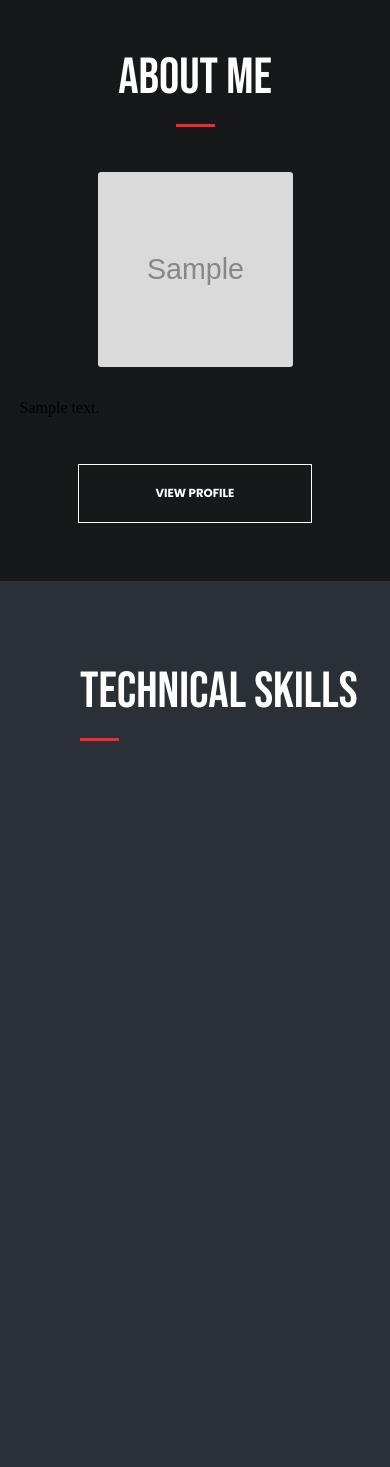
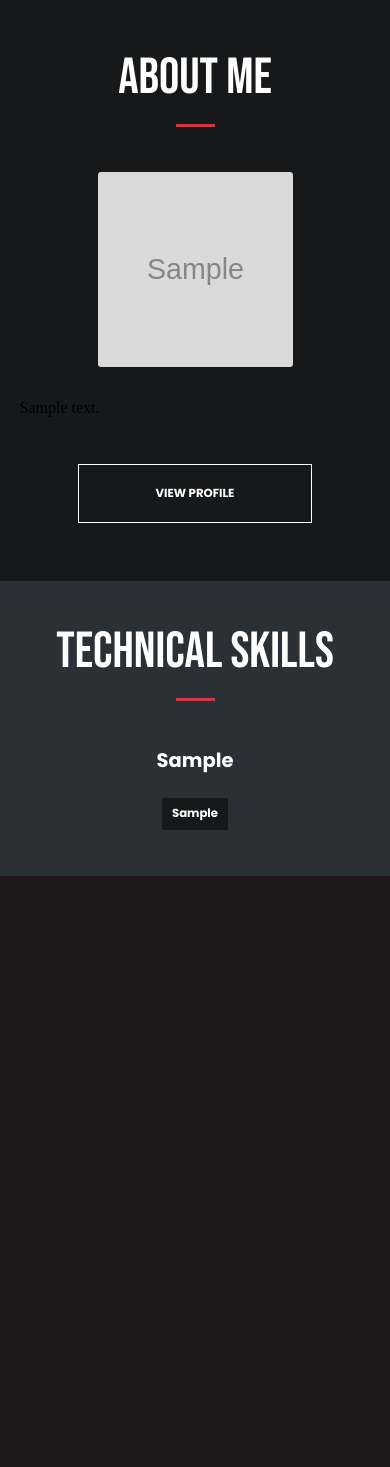
Before and after one commit to anshumanpattnaik/my-portfolio, a Django app: page / in a window 390 px wide. Shown: the part 845-2312 px from the top of the page. After the commit the page ends 1721 px from the top, so only its background shows below. Run offline with Django 4.2, Linux system fonts and the light colour scheme; tables that the repository leaves empty hold one stand-in row (values such as "Sample post"); grey boxes marked "Sample" are stand-in pictures.

Commit message:
Technical Skills

```diff
--- a/app/static/css/styles.css
+++ b/app/static/css/styles.css
@@ -234,7 +234,7 @@ label {
 }
 .technical-skills {
     width: 100vw;
-    height: 100vh;
+    height: auto;
     display: flex;
     flex-direction: column;
     padding-bottom: 5vh;
@@ -245,6 +245,56 @@ label {
     margin-top: 5em;
     display: flex;
     flex-direction: column;
+}
+.technical-skills > .container > .tech-platforms-container {
+    margin-top: 3vh;
+}
+.technical-skills > .container > .tech-platforms-container > .list-container {
+    display: grid;
+    grid-template-columns: 15vw 10vw auto;
+    align-items: center;
+}
+.list-container > .platforms-label {
+    font-family: PoppinsBold, serif;
+    font-size: 1vw;
+    color: #FFF;
+}
+.tech-platforms-container > .list-container > .divider-container {
+    display: flex;
+    flex-direction: column;
+    align-items: center;
+    margin-left: 3vw;
+}
+.tech-platforms-container > .list-container > .divider-container > .divider {
+    width: 0.1vw;
+    height: 3.5vw;
+    background-color: #FFFFFF;
+}
+.tech-platforms-container > .list-container > .divider-container > .divider-dot {
+    width: 0.5vw;
+    height: 0.5vw;
+    border-radius: 5vw;
+    background-color: #FFF;
+}
+.tech-stack-container {
+    display: flex;
+    align-items: center;
+    margin-left: 1vw;
+}
+.tech-stack-container > .tech-stack {
+    font-family: PoppinsBold, serif;
+    font-size: 0.8vw;
+    color: #FFF;
+    margin: 0.8vw;
+    padding: 0.5vw 1.3vw 0.5vw 1.3vw;
+    border-radius: 0.15vw;
+    text-decoration: none;
+    transition: .3s;
+    background-color: var(--dark-color);
+}
+.tech-stack-container > .tech-stack:hover {
+    cursor: pointer;
+    background-color: var(--background);
 }
 @media only screen and (max-width: 950px) {
     header {
@@ -389,4 +439,41 @@ label {
         margin-top: 2em;
         border: 1.5px solid #FFFFFF;
     }
+    .technical-skills {
+        width: 100vw;
+        height: auto;
+        display: flex;
+        flex-direction: column;
+        padding-bottom: 5vh;
+        background-color: #2a3035;
+    }
+    .technical-skills > .container {
+        display: flex;
+        flex-direction: column;
+        align-items: center;
+        margin-left: 0;
+        margin-top: 2.5em;
+    }
+    .technical-skills > .container > .tech-platforms-container {
+        margin-top: 3vh;
+    }
+    .technical-skills > .container > .tech-platforms-container > .list-container {
+        display: flex;
+        flex-direction: column;
+    }
+    .list-container > .platforms-label {
+        font-size: 5vw;
+    }
+    .tech-platforms-container > .list-container > .divider-container {
+        display: none;
+    }
+    .tech-stack-container {
+        margin-left: 0;
+    }
+    .tech-stack-container > .tech-stack {
+        font-size: 3vw;
+        margin: 0.8vw;
+        padding: 2vw 2.5vw 2vw 2.5vw;
+        border-radius: 0.5vw;
+    }
 }
--- a/templates/index.html
+++ b/templates/index.html
@@ -61,7 +61,24 @@
         <div class="container">
             <label>Technical Skills</label>
             <div class="red-divider"></div>
+            <div class="tech-platforms-container">
+                {% for skill in skills %}
+                    <div class="list-container">
+                        <p class="platforms-label">{{ skill.platform }}</p>
+                        <div class="divider-container">
+                            <div class="divider"></div>
+                            <div class="divider-dot"></div>
+                        </div>
+                        <div class="tech-stack-container">
+                            {% for tech_stack in skill.tech_stack %}
+                                <a href="{{ tech_stack.domain_url }}" class="tech-stack" target="_blank">{{ tech_stack.domain }}</a>
+                            {% endfor %}
+                        </div>
+                    </div>
+                {% endfor %}
+            </div>
         </div>
+    </div>
     </section>
 </body>
 </html>
```
